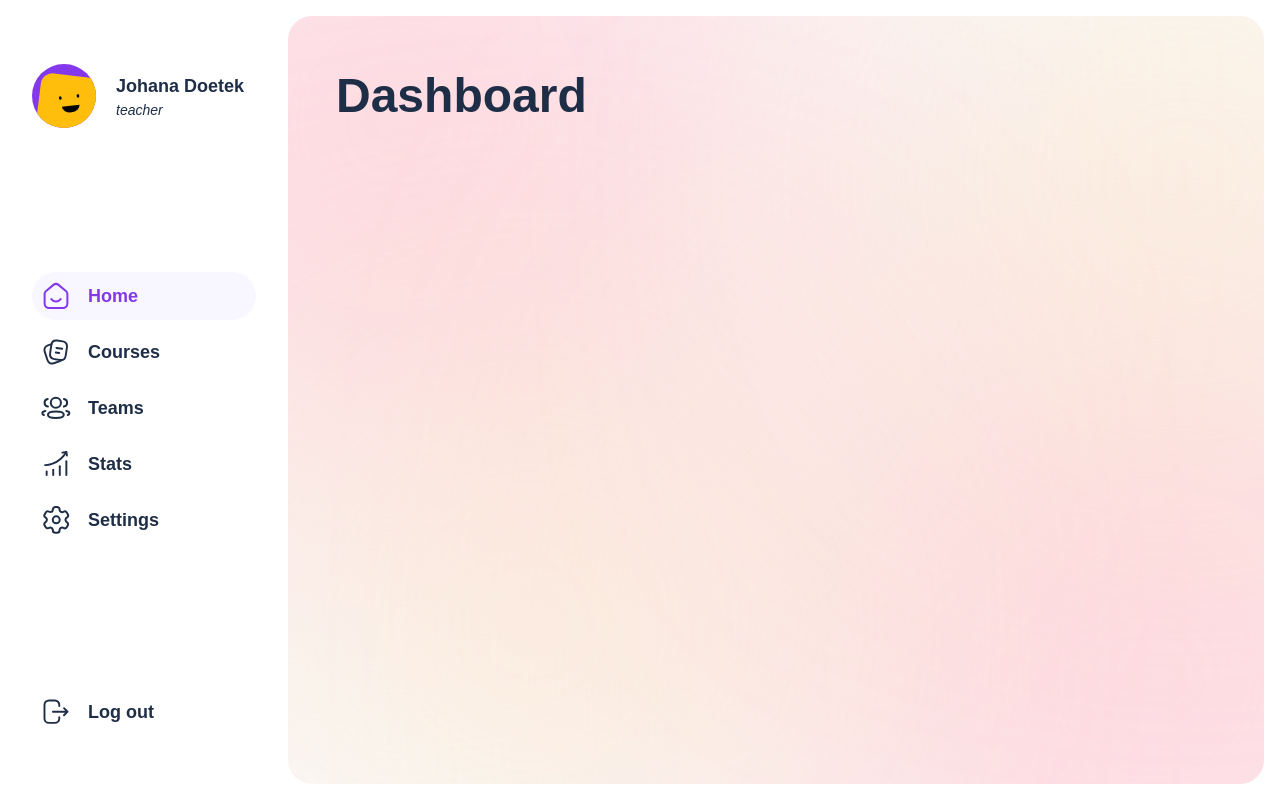
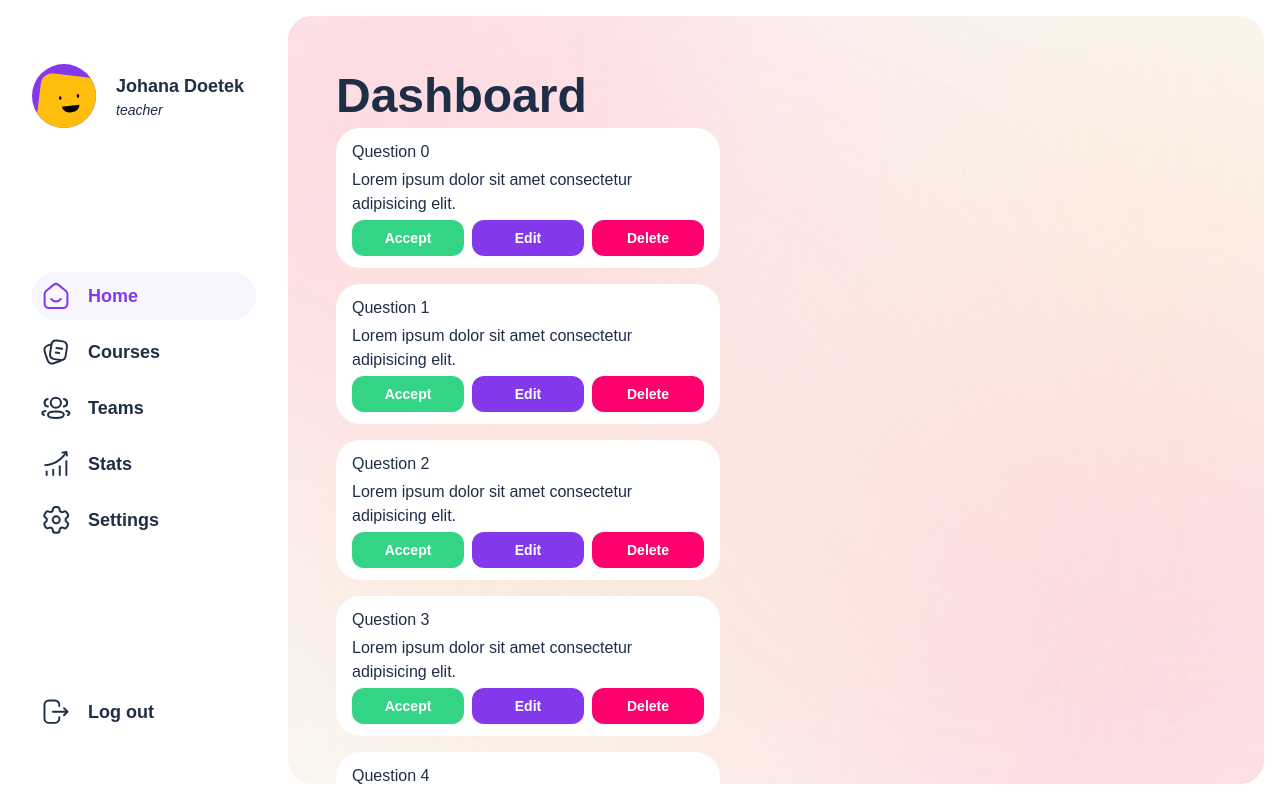
Before and after one commit to LouisLecouturier/AInstructor, a Next.js app in the folder client/: page /dashboard/teachers in a window 1280 px wide. Built offline with nearby package versions, Linux system fonts and the light colour scheme; a web font is replaced by a local one.

Commit message:
forgot+question_teach

```diff
--- a/client/src/app/auth/forgot-password/page.tsx
+++ b/client/src/app/auth/forgot-password/page.tsx
@@ -6,8 +6,6 @@ import { Button } from "@components/Interactions/Button";
 
 import KeyIcon from "@icons/Key.svg";
 
-import Purple from "@blob/purple.svg";
-import Yellow from "@blob/yellow.svg";
 import Input from "@/components/Interactions/Forms/Input";
 
 export default function ForgotPass() {
@@ -23,9 +21,6 @@ export default function ForgotPass() {
 
   return (
     <>
-      <Purple className="fixed -left-1/4 -top-1/4 w-2/3 h-2/3" />
-      <Yellow className="fixed -right-1/4 -bottom-1/4 w-2/3 h-2/3" />
-
       <div className="w-96 flex flex-col justify-center gap-5">
         <Input placeholder="Email" name={"email"} />
         <Button responsive className={"mt-4"} type={"submit"}>
--- a/client/src/app/dashboard/teachers/page.tsx
+++ b/client/src/app/dashboard/teachers/page.tsx
@@ -1,11 +1,65 @@
 "use client";
 
+import QuestionEdit from "@/components/dashboard/Questions/QuestionEditor";
 
-export default function Dashboard() {
+const questions = [
+  {
+    id: 1,
+    question: "Lorem ipsum dolor sit amet consectetur adipisicing elit.",
+  },
+  {
+    id: 2,
+    question: "Lorem ipsum dolor sit amet consectetur adipisicing elit.",
+  },
+  {
+    id: 3,
+    question: "Lorem ipsum dolor sit amet consectetur adipisicing elit.",
+  },
+  {
+    id: 4,
+    question: "Lorem ipsum dolor sit amet consectetur adipisicing elit.",
+  },
+  {
+    id: 5,
+    question: "Lorem ipsum dolor sit amet consectetur adipisicing elit.",
+  },
+  {
+    id: 6,
+    question: "Lorem ipsum dolor sit amet consectetur adipisicing elit.",
+  },
+];
+
+const onDelete = (questionNumber: number) => {
+  console.log("Delete", questionNumber);
+};
+
+const onAccept = (questionNumber: number) => {
+  console.log("Accept", questionNumber);
+};
+
+const onEdit = (questionNumber: number) => {
+  console.log("Edit", questionNumber);
+};
+
+export default function Dashboard({}) {
   return (
     <>
       <header>
-          <h1 className={"flex items-center h-16 text-5xl font-black"}>Dashboard</h1>
+        <h1 className={"flex items-center h-16 text-5xl font-black"}>
+          Dashboard
+        </h1>
+        <div className="flex flex-col gap-4 my-20px">
+          {questions.map((question, index) => (
+            <QuestionEdit
+              key={question.id}
+              index={index}
+              question={question.question}
+              onAccept={() => onAccept(index)}
+              onDelete={() => onDelete(index)}
+              onEdit={() => onEdit(index)}
+            />
+          ))}
+        </div>
       </header>
     </>
   );
--- a/client/src/app/dashboard/teachers/stats/page.tsx
+++ b/client/src/app/dashboard/teachers/stats/page.tsx
@@ -1,73 +1,71 @@
-"use client"
+"use client";
 
-import { Bar, Line, Doughnut, Pie } from 'react-chartjs-2';
-import {CategoryScale} from 'chart.js';
-import { Chart as ChartJS } from 'chart.js/auto'
-
-
+import { Bar, Line, Doughnut, Pie } from "react-chartjs-2";
+import { CategoryScale } from "chart.js";
+import { Chart as ChartJS } from "chart.js/auto";
 
 const data = {
-    labels: ['Maths', 'English', 'French', 'History', 'Geography', 'Physics', 'Chemistry'],
+  labels: [
+    "Maths",
+    "English",
+    "French",
+    "History",
+    "Geography",
+    "Physics",
+    "Chemistry",
+  ],
   datasets: [
     {
-            label: 'Average',
+      label: "Average",
       data: [12, 19, 3, 5, 2, 3, 15],
-            backgroundColor: ['rgba(255, 99, 132, 0.7)',
-                            'rgba(255, 159, 64, 0.7)',
-                            'rgba(255, 205, 86, 0.7)',
-                            'rgba(75, 192, 192, 0.7)',
-                            'rgba(54, 162, 235, 0.7)',
-                            'rgba(153, 102, 255, 0.7)',
-                            'rgba(201, 203, 207, 0.7)'],
+      backgroundColor: [
+        "rgba(255, 99, 132, 0.7)",
+        "rgba(255, 159, 64, 0.7)",
+        "rgba(255, 205, 86, 0.7)",
+        "rgba(75, 192, 192, 0.7)",
+        "rgba(54, 162, 235, 0.7)",
+        "rgba(153, 102, 255, 0.7)",
+        "rgba(201, 203, 207, 0.7)",
+      ],
       borderColor: [
-                            'rgb(255, 99, 132)',
-                            'rgb(255, 159, 64)',
-                            'rgb(255, 205, 86)',
-                            'rgb(75, 192, 192)',
-                            'rgb(54, 162, 235)',
-                            'rgb(153, 102, 255)',
-                            'rgb(201, 203, 207)'],
+        "rgb(255, 99, 132)",
+        "rgb(255, 159, 64)",
+        "rgb(255, 205, 86)",
+        "rgb(75, 192, 192)",
+        "rgb(54, 162, 235)",
+        "rgb(153, 102, 255)",
+        "rgb(201, 203, 207)",
+      ],
       borderWidth: 1,
-
-
-        }
-    ]
-}
+    },
+  ],
+};
 
 const options = {
   maintainAspectRatio: false,
-    lineTension: 0.30,
-}
-
+  lineTension: 0.3,
+};
 
 const data2 = {
-    labels: [
-      'IQ Nico',
-      'IQ Antoine',
-      'IQ Louis',
-      'IQ Maël',
-      'IQ Jules'
-    ],
-    datasets: [{
-      label: 'IQ AInstructor',
+  labels: ["IQ Nico", "IQ Antoine", "IQ Louis", "IQ Maël", "IQ Jules"],
+  datasets: [
+    {
+      label: "IQ AInstructor",
       /* IQ */
       data: [90, 80, 70, 100, 120],
       backgroundColor: [
-        'rgb(255, 99, 132)',
-        'rgb(54, 162, 235)',
-        'rgb(255, 205, 86)',
-        'rgb(75, 192, 192)',
-        'rgb(153, 102, 255)'
+        "rgb(255, 99, 132)",
+        "rgb(54, 162, 235)",
+        "rgb(255, 205, 86)",
+        "rgb(75, 192, 192)",
+        "rgb(153, 102, 255)",
       ],
-      hoverOffset: 4
-    }]
+      hoverOffset: 4,
+    },
+  ],
 };
 
-
-
 ChartJS.register(CategoryScale);
-
-
 
 const Stats = () => {
   return (
@@ -75,15 +73,13 @@ const Stats = () => {
       <header>
         <h1 className={"flex items-center h-16 text-4xl font-black"}>Stats</h1>
       </header>
-            <div className='w-96 h-96 flex gap-40'>
-            <Bar data={data} options={options}/>
+      <div className="w-96 h-96 flex gap-40">
+        <Bar data={data} options={options} />
         <Doughnut data={data2} />
-
       </div>
-         <div className='flex gap-40 w-96 h-96 '>
-            <Line data={data} options={options}/>
+      <div className="flex gap-40 w-96 h-96 ">
+        <Line data={data} options={options} />
         <Pie data={data} />
-
       </div>
     </>
   );
--- a/client/src/components/Interactions/Button/index.tsx
+++ b/client/src/components/Interactions/Button/index.tsx
@@ -15,8 +15,8 @@ type ButtonProps = {
 };
 
 const sizeClasses = {
-  sm: "px-4 py-2 text-sm min-w-[120px]",
-  md: "px-6 py-3 text-lg min-h-[3rem] min-w-[120px]",
+  sm: "px-4 py-2 text-sm min-w-[96px]",
+  md: "px-6 py-3 text-lg min-h-[3rem] min-w-[96px]",
   lg: "px-8 py-4 text-lg",
 };
 
--- /dev/null
+++ b/client/src/components/dashboard/Questions/QuestionEditor/index.tsx
@@ -0,0 +1,45 @@
+import { Button } from "@/components/Interactions/Button";
+import React from "react";
+
+type Question = {
+  index: number;
+  question: string;
+  onAccept: () => void;
+  onEdit: () => void;
+  onDelete: () => void;
+};
+
+export default function QuestionEdit(props: Question) {
+  const question = "Lorem ipsum dolor sit amet consectetur adipisicing elit.";
+
+  return (
+    <article className="flex flex-col gap-1 p-4 py-3 w-96 bg-white rounded-xl">
+      <h3>Question {props.index}</h3>
+      <p>{question}</p>
+
+      <div className="flex gap-2">
+        <Button
+          size="sm"
+          rounded="sm"
+          fluid
+          onClick={props.onAccept}
+          className="bg-green-500"
+        >
+          Accept
+        </Button>
+        <Button size="sm" rounded="sm" fluid onClick={props.onEdit}>
+          Edit
+        </Button>
+        <Button
+          size="sm"
+          rounded="sm"
+          fluid
+          onClick={props.onDelete}
+          variant="secondary"
+        >
+          Delete
+        </Button>
+      </div>
+    </article>
+  );
+}
--- a/client/tailwind.config.js
+++ b/client/tailwind.config.js
@@ -78,6 +78,20 @@ module.exports = {
         800: "#0f1828",
         900: "#0a121f",
       },
+
+      green: {
+        10: "#effbf3",
+        50: "#def7e7",
+        100: "#cef3db",
+        200: "#abebc3",
+        300: "#85e2ab",
+        400: "#56d993",
+        500: "#34d487",
+        600: "#2cb875",
+        700: "#249d63",
+        800: "#156941",
+        900: "#0e5131",
+      },
     },
 
     extend: {
@@ -91,9 +105,9 @@ module.exports = {
       },
 
       boxShadow: {
-        'sm': '0 0 10px 0px rgba(0, 0, 0, 0.05)',
-        'md': '0 0 20px 5px rgba(0, 0, 0, 0.05)',
-        '3xl': '0 35px 60px -15px rgba(0, 0, 0, 0.3)',
+        sm: "0 0 10px 0px rgba(0, 0, 0, 0.05)",
+        md: "0 0 20px 5px rgba(0, 0, 0, 0.05)",
+        "3xl": "0 35px 60px -15px rgba(0, 0, 0, 0.3)",
       },
 
       strokeWidth: {
```
Lines whose indentation alone changed are shown as unchanged.
